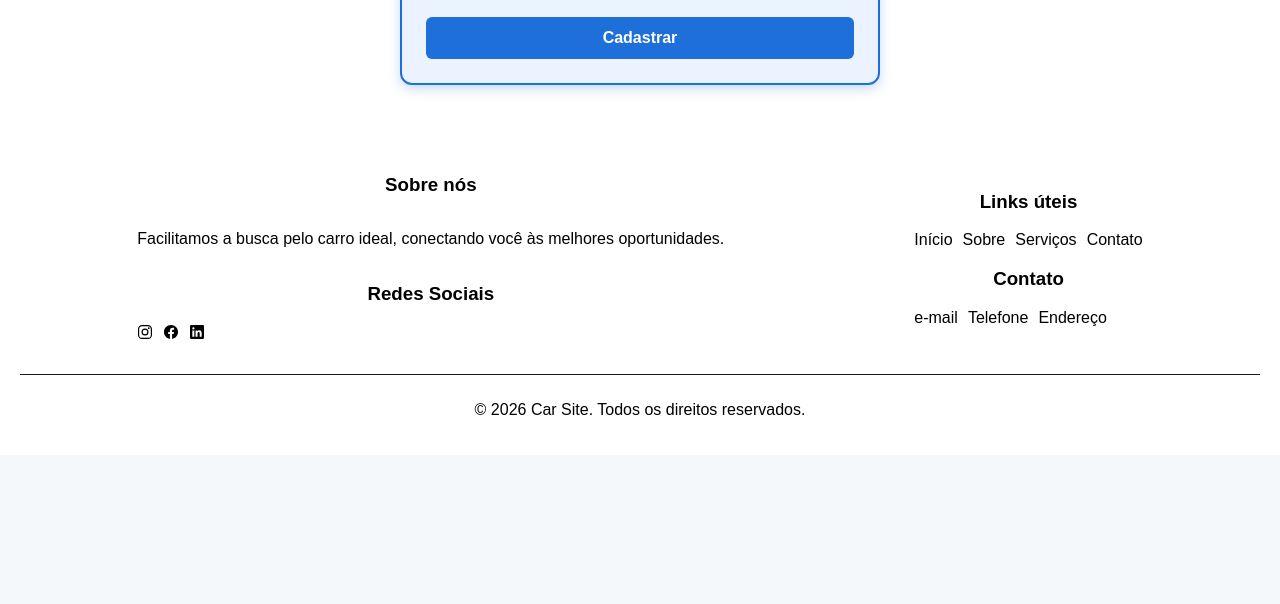
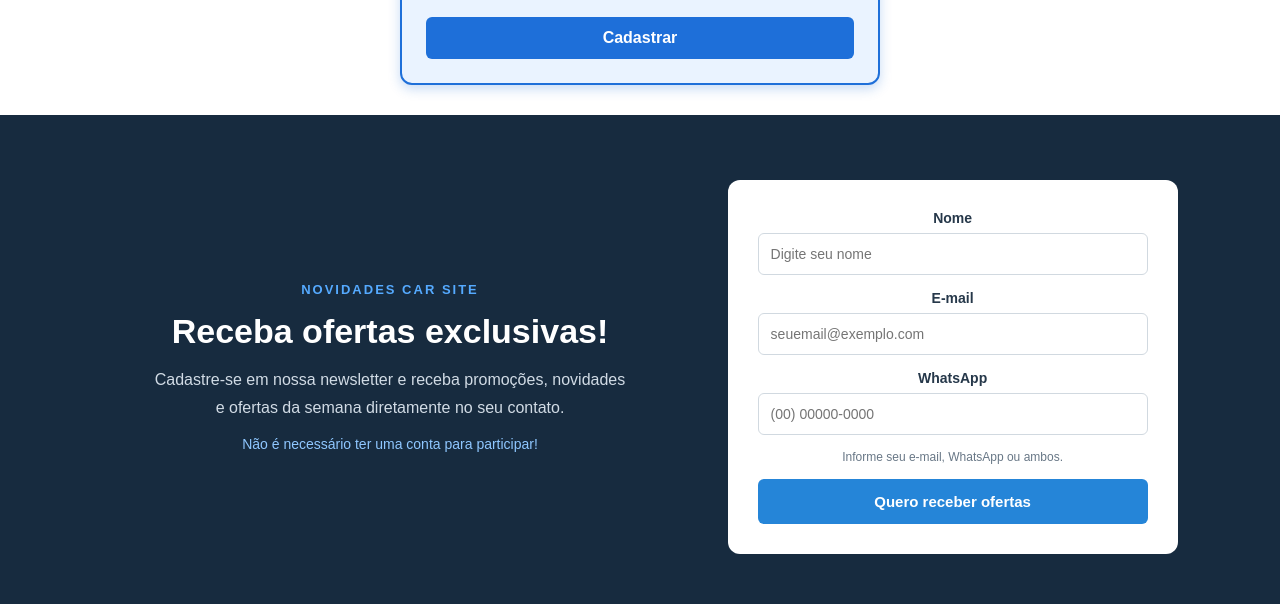
Before and after one commit to bruno88/engenharia-gitflow-2026, a plain HTML site: page index.html in a window 1280 px wide. Shown: the part 2292-2896 px from the top of the page. Before the commit the page ends 2747 px from the top, so only its background shows below. Drawn offline with nearby package versions, Linux system fonts and the light colour scheme.

Commit message:
feat: adiciona seção de newsletter na home

```diff
--- a/css/style.css
+++ b/css/style.css
@@ -351,3 +351,145 @@ body {
     letter-spacing: 1.5px;
   }
 }
+
+
+/* =====================================
+   NEWSLETTER - CAR SITE
+===================================== */
+
+.newsletter-section {
+    background: #172b3f;
+    padding: 65px 8%;
+    color: #ffffff;
+}
+
+.newsletter-container {
+    max-width: 1200px;
+    margin: 0 auto;
+    display: flex;
+    align-items: center;
+    justify-content: space-between;
+    gap: 50px;
+}
+
+.newsletter-text {
+    flex: 1;
+    text-align: center;
+    display: flex;
+    flex-direction: column;
+    align-items: center;
+    justify-content: center;
+}
+
+.newsletter-tag {
+    color: #55aaff;
+    font-size: 13px;
+    font-weight: bold;
+    letter-spacing: 2px;
+}
+
+.newsletter-text h2 {
+    font-size: 34px;
+    margin: 15px 0;
+    text-align: center;
+}
+
+.newsletter-text p {
+    color: #d1dbe5;
+    line-height: 1.7;
+    max-width: 480px;
+    margin: 0 auto;
+    text-align: center;
+}
+
+.newsletter-info {
+    display: inline-block;
+    margin-top: 15px;
+    color: #8fc7ff;
+    font-size: 14px;
+    text-align: center;
+}
+
+.newsletter-form {
+    flex: 1;
+    max-width: 450px;
+    background: #ffffff;
+    padding: 30px;
+    border-radius: 12px;
+    color: #26384a;
+}
+
+.newsletter-input {
+    display: flex;
+    flex-direction: column;
+    margin-bottom: 15px;
+}
+
+.newsletter-input label {
+    font-weight: bold;
+    margin-bottom: 7px;
+    font-size: 14px;
+    text-align: center;
+}
+
+.newsletter-input input {
+    padding: 12px;
+    border: 1px solid #d1d9e0;
+    border-radius: 6px;
+    font-size: 14px;
+    outline: none;
+    box-sizing: border-box;
+    width: 100%;
+}
+
+.newsletter-input input:focus {
+    border-color: #2585d8;
+}
+
+.newsletter-observacao {
+    color: #687786;
+    font-size: 12px;
+    margin-bottom: 15px;
+    text-align: center;
+}
+
+.newsletter-button {
+    width: 100%;
+    padding: 14px;
+    border: none;
+    border-radius: 6px;
+    background: #2585d8;
+    color: #ffffff;
+    font-size: 15px;
+    font-weight: bold;
+    cursor: pointer;
+    transition: background 0.3s;
+}
+
+.newsletter-button:hover {
+    background: #1768ad;
+}
+
+/* RESPONSIVIDADE */
+
+@media (max-width: 768px) {
+    .newsletter-container {
+        flex-direction: column;
+        align-items: center;
+        gap: 30px;
+    }
+
+    .newsletter-text {
+        width: 100%;
+    }
+
+    .newsletter-text h2 {
+        font-size: 27px;
+    }
+
+    .newsletter-form {
+        max-width: 450px;
+        box-sizing: border-box;
+        width: 100%;
+    }
+}
--- a/index.html
+++ b/index.html
@@ -147,9 +147,74 @@
 
                 <button type="submit">Cadastrar</button>
             </form>
+
+        </section>
+
+        <!-- NEWSLETTER -->
+        <section class="newsletter-section" id="newsletter">
+            <div class="newsletter-container">
+
+                <div class="newsletter-text">
+                    <span class="newsletter-tag">NOVIDADES CAR SITE</span>
+
+                    <h2>Receba ofertas exclusivas!</h2>
+
+                    <p>
+                        Cadastre-se em nossa newsletter e receba promoções,
+                        novidades e ofertas da semana diretamente no seu contato.
+                    </p>
+
+                    <span class="newsletter-info">
+                        Não é necessário ter uma conta para participar!
+                    </span>
+                </div>
+
+                <form class="newsletter-form">
+                    <div class="newsletter-input">
+                        <label for="newsletter-nome">Nome</label>
+                        <input
+                            type="text"
+                            id="newsletter-nome"
+                            name="nome"
+                            placeholder="Digite seu nome"
+                            required
+                        >
+                    </div>
+
+                    <div class="newsletter-input">
+                        <label for="newsletter-email">E-mail</label>
+                        <input
+                            type="email"
+                            id="newsletter-email"
+                            name="email"
+                            placeholder="seuemail@exemplo.com"
+                        >
+                    </div>
+
+                    <div class="newsletter-input">
+                        <label for="newsletter-whatsapp">WhatsApp</label>
+                        <input
+                            type="tel"
+                            id="newsletter-whatsapp"
+                            name="whatsapp"
+                            placeholder="(00) 00000-0000"
+                        >
+                    </div>
+
+                    <p class="newsletter-observacao">
+                        Informe seu e-mail, WhatsApp ou ambos.
+                    </p>
+
+                    <button type="button" class="newsletter-button">
+                        Quero receber ofertas
+                    </button>
+                </form>
+
+            </div>
         </section>
 
     </main>
+
 
     <!-- FOOTER desenvolvido pela colega -->
     <footer>
```
